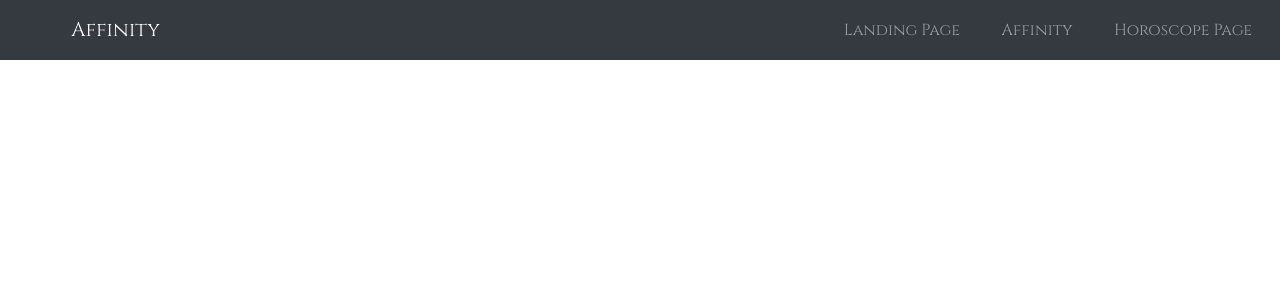
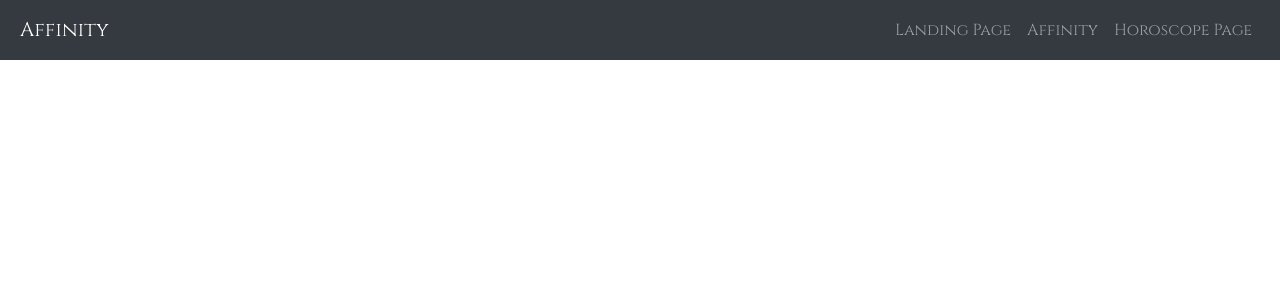
Before and after one commit to JKTEJADA/DatingWebsiteITELEC, a React (Create React App) app: page / in a window 1280 px wide. Shown: the top 300 px of the page. Built offline with nearby package versions, Linux system fonts and the light colour scheme.

Commit message:
Responsiveness for Navbar
Fixed Responsiveness for Navbar without affecting other codes and modals

```diff
--- a/package.json
+++ b/package.json
@@ -6,6 +6,7 @@
     "@testing-library/jest-dom": "^5.17.0",
     "@testing-library/react": "^13.4.0",
     "@testing-library/user-event": "^13.5.0",
+    "bootstrap": "^5.3.3",
     "node-fetch": "^3.3.2",
     "react": "^18.3.1",
     "react-bootstrap": "^2.10.2",
--- a/src/RootLayout.jsx
+++ b/src/RootLayout.jsx
@@ -1,63 +1,30 @@
 import { Link, Outlet } from "react-router-dom";
-import React from "react";
+import React, { useEffect } from "react";
+import { Navbar, Nav, NavItem, NavLink } from "react-bootstrap";
 
 const RootLayout = () => {
   return (
-    <>
-      <nav className="navbar navbar-expand-lg navbar-dark bg-dark">
-        <Link
-          className="navbar-brand"
-          to="/LandingPage"
-          style={{ marginLeft: "4vw" }}
-        >
-          Affinity
-        </Link>
-        <button
-          className="navbar-toggler"
-          type="button"
-          data-toggle="collapse"
-          data-target="#navbarSupportedContent"
-          aria-controls="navbarSupportedContent"
-          aria-expanded="false"
-          aria-label="Toggle navigation"
-        >
-          <span className="navbar-toggler-icon"></span>
-        </button>
-        <div className="collapse navbar-collapse" id="navbarSupportedContent">
-          <ul className="navbar-nav ml-auto">
-            <li className="nav-item">
-              <Link
-                className="nav-link"
-                to="/LandingPage"
-                style={{ marginLeft: "2vw" }}
-              >
-                Landing Page
-              </Link>
-            </li>
-            <li className="nav-item">
-              <Link
-                className="nav-link"
-                to="/dating"
-                style={{ marginLeft: "2vw" }}
-              >
-                Affinity
-              </Link>
-            </li>
-            <li className="nav-item">
-              <Link
-                className="nav-link"
-                to="/Horoscope"
-                style={{ marginLeft: "2vw" }}
-              >
-                Horoscope Page
-              </Link>
-            </li>
-          </ul>
-        </div>
-      </nav>
+    <div>
+      <Navbar bg="dark" variant="dark" expand="lg">
+        <Navbar.Brand href="/LandingPage">Affinity</Navbar.Brand>
+        <Navbar.Toggle aria-controls="navbarSupportedContent" />
+        <Navbar.Collapse id="navbarSupportedContent">
+          <Nav className="ml-auto">
+            <NavItem>
+              <NavLink href="/LandingPage">Landing Page</NavLink>
+            </NavItem>
+            <NavItem>
+              <NavLink href="/dating">Affinity</NavLink>
+            </NavItem>
+            <NavItem>
+              <NavLink href="/Horoscope">Horoscope Page</NavLink>
+            </NavItem>
+          </Nav>
+        </Navbar.Collapse>
+      </Navbar>
 
       <Outlet />
-    </>
+    </div>
   );
 };
 
```
Also changed, not shown: 1 other file (tests, documents, lock files or other folders).
